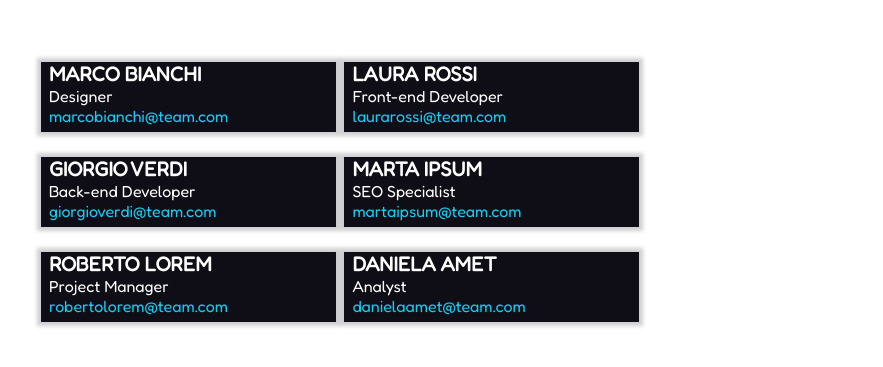
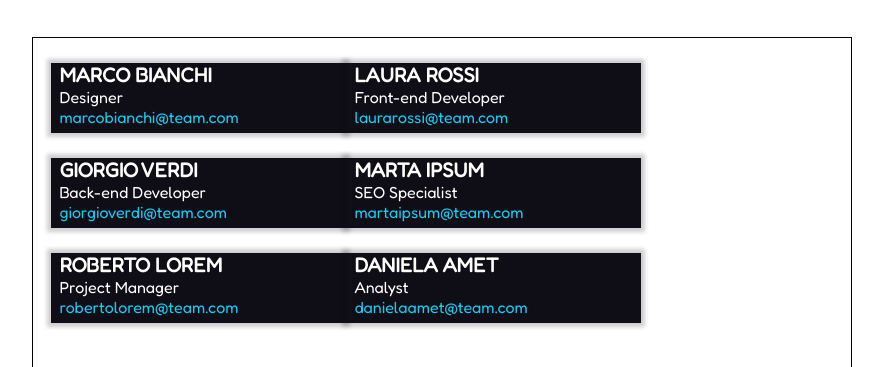
Before and after one commit to Ibra1822/html-css-float-cards, a plain HTML site: page index.html in a window 1280 px wide. Shown: the part 111-478 px from the top of the page, without its empty margins (198-1081 px from the left). Drawn offline with Linux system fonts and the light colour scheme.

Commit message:
fix padding

```diff
--- a/css/style.css
+++ b/css/style.css
@@ -50,19 +50,21 @@ img{
 /* FINE PARAGRAFO  */
 
 .contenitore-persone{
-  margin: 0 auto;
+  padding-left: 18px;
+  margin: auto;
   width: 80%;
   height:450px;
+  border: 1px solid black;
 }
 
 .icona{
   margin-top: 25px;
-  margin-left: 8.5px;
   height: 70px;
   width: 295px;
   background-color: #0F0E17 ;
   box-shadow: 0px 0px 4px 4px rgba(15,14, 23, 0.2);
   float: left;
+  margin: none;
 }
 
 .foto{
@@ -93,4 +95,5 @@ img{
   display: table;
 }
 
+
 /* FINE PRIMA RIGA  */
```
